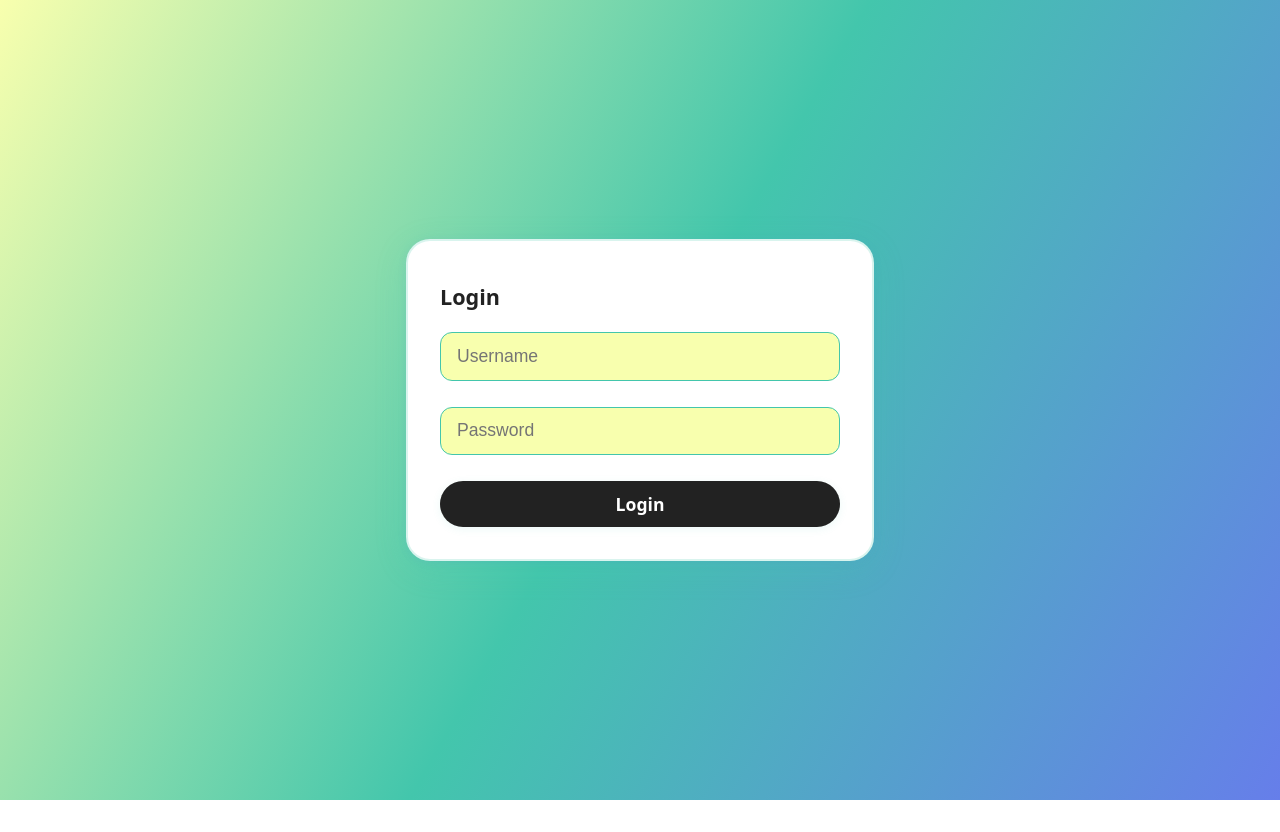
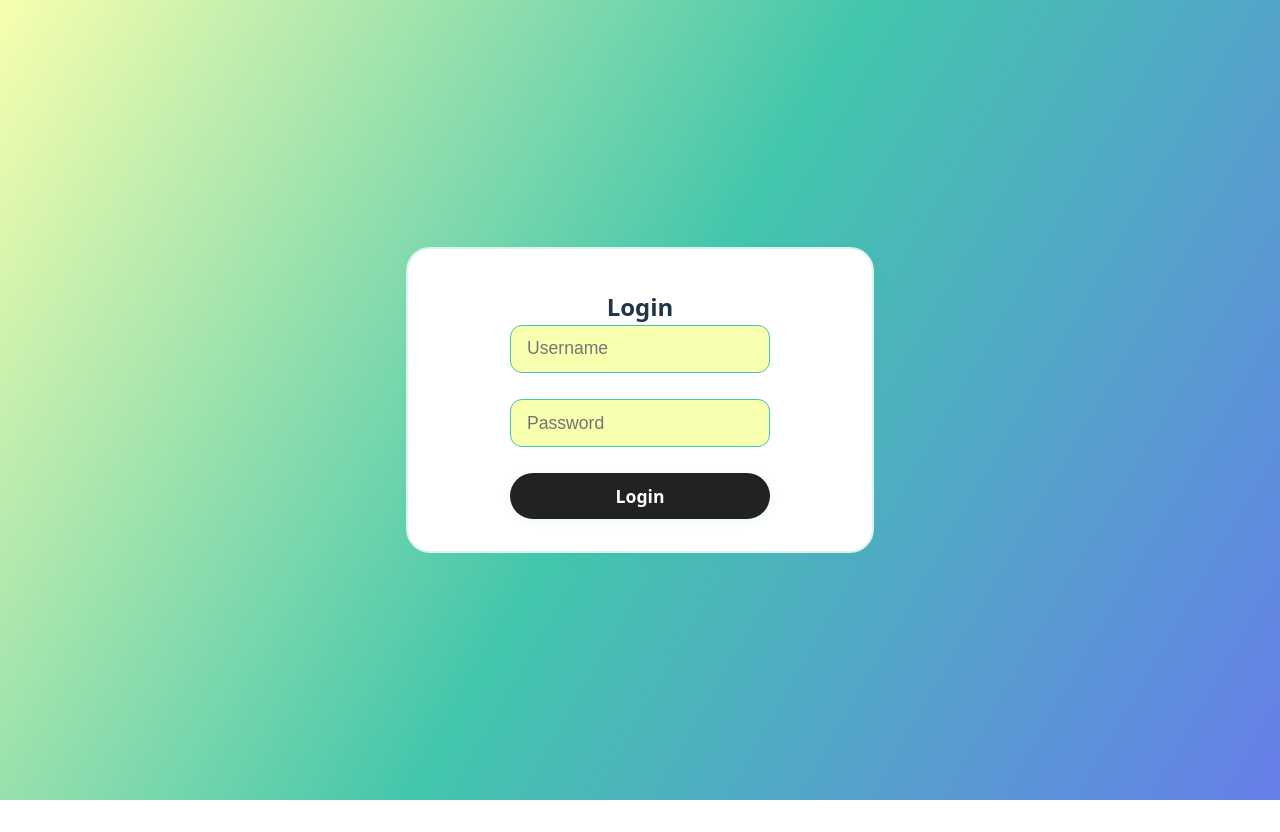
Before and after one commit to samuelbaiju/AI-text-translator, a React app in the folder frontend/: page / in a window 1280 px wide. Built offline with nearby package versions, Linux system fonts and the light colour scheme; the HTML template or start-up script is replaced by a standard one.

Commit message:
ui changes

```diff
--- a/frontend/src/App.css
+++ b/frontend/src/App.css
@@ -22,28 +22,26 @@
   width: 100%;
   display: flex;
   flex-direction: column;
-  align-items: stretch;
-  position: relative;
-}
-
-.inputbox-header {
-  display: flex;
-  align-items: center;
-  justify-content: space-between;
-  margin-bottom: 1.2rem;
-}
-.inputbox-title {
-  font-size: 1.35rem;
-  font-weight: 600;
-  color: #222;
-}
-.inputbox-close {
-  background: linear-gradient(135deg, #ff5858, #f09819, #43c6ac, #667eea, #764ba2);
-  color: #fff;
-  border: none;
-  border-radius: 50%;
-  width: 36px;
-  height: 36px;
+  .rainbow-text {
+    color: #fff;
+    font-size: 2.7rem;
+    font-weight: bold;
+    margin-bottom: 1.5rem;
+    text-align: center;
+    letter-spacing: 0.04em;
+    display: flex;
+    align-items: center;
+    gap: 0.7rem;
+  }
+  .rainbow-text::before {
+    content: "";
+    display: inline-block;
+    width: 28px;
+    height: 28px;
+    border-radius: 50%;
+    background: #e53935;
+    margin-right: 0.5rem;
+  }
   font-size: 1.5rem;
   font-weight: bold;
   cursor: pointer;
```
